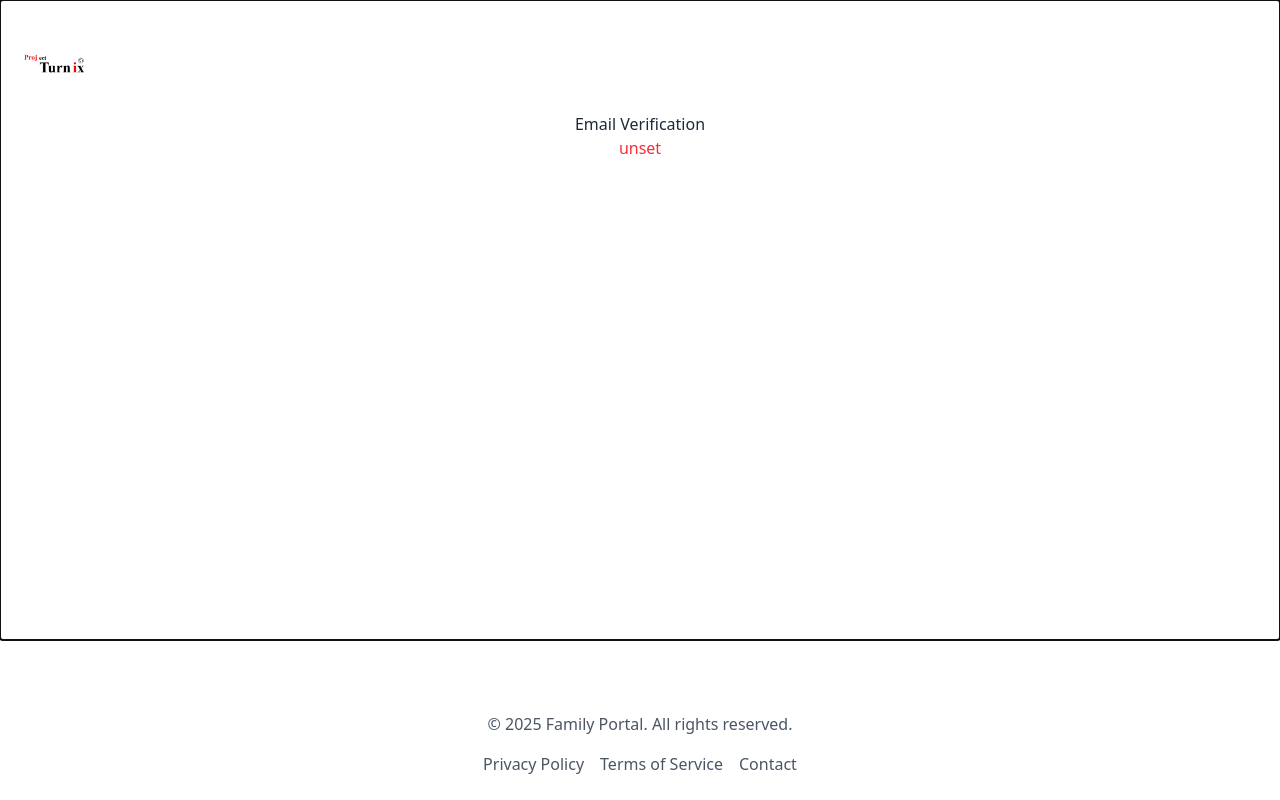
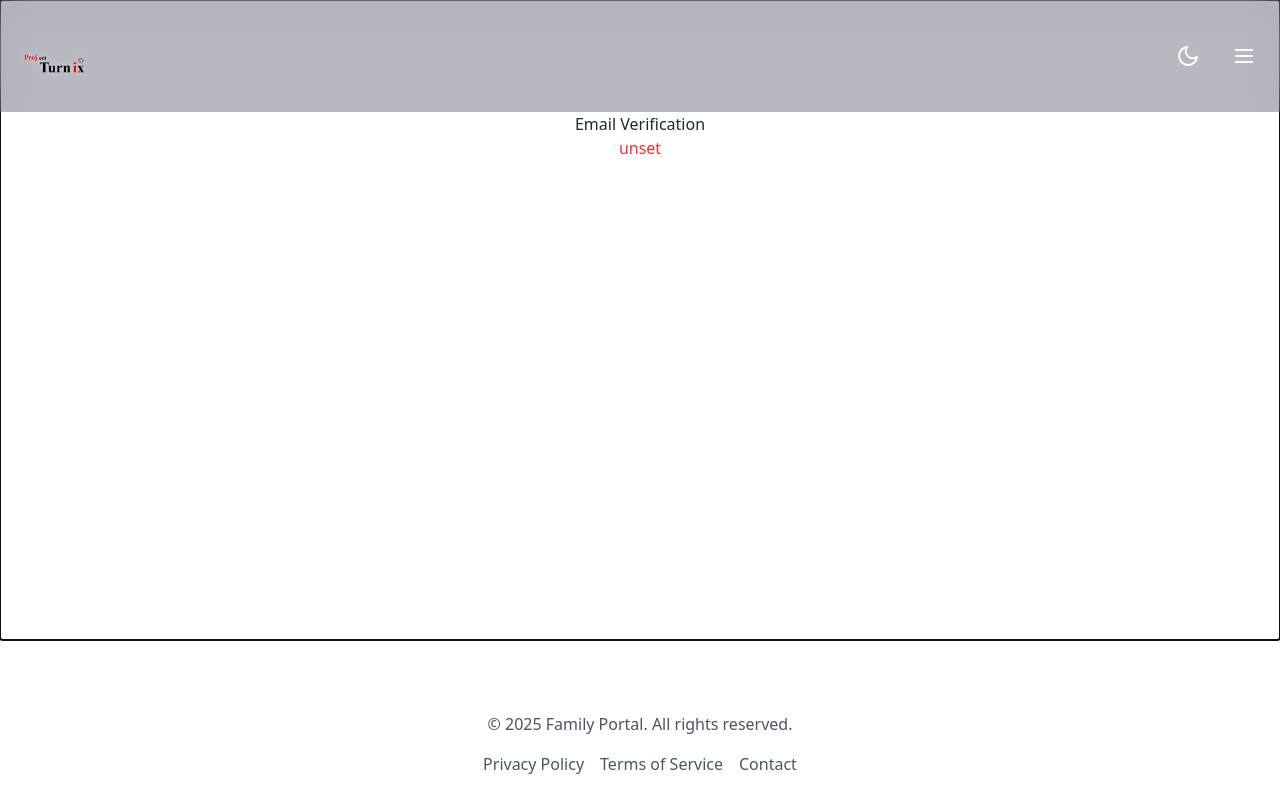
Before and after one commit to uttampaliwal/family-website, a React (Vite) app in the folder apps/web/: page /verify-email in a window 1280 px wide. Built offline with nearby package versions, Linux system fonts and the light colour scheme; no server answers.

Commit message:
feat(web): make header glossy and translucent

```diff
--- a/apps/web/src/App.tsx
+++ b/apps/web/src/App.tsx
@@ -51,7 +51,7 @@ function App() {
         <div className="bg-background-default" style={{ display: 'flex', flexDirection: 'column', minHeight: '100vh' }}>
           <header
             role="banner"
-            className={`fixed top-0 left-0 w-full z-20 transition-all duration-300 ${scrolled ? 'shadow-md py-2' : 'py-4'} bg-gradient-to-r from-primary to-secondary text-white`}
+            className={`fixed top-0 left-0 w-full z-20 transition-all duration-300 ${scrolled ? 'shadow-xl py-2' : 'py-4'} border-b border-white/20 bg-slate-900/30 text-white backdrop-blur-lg`}
           >
             <div className="container mx-auto px-4 flex items-center justify-between">
               <div className="flex items-center">
```
